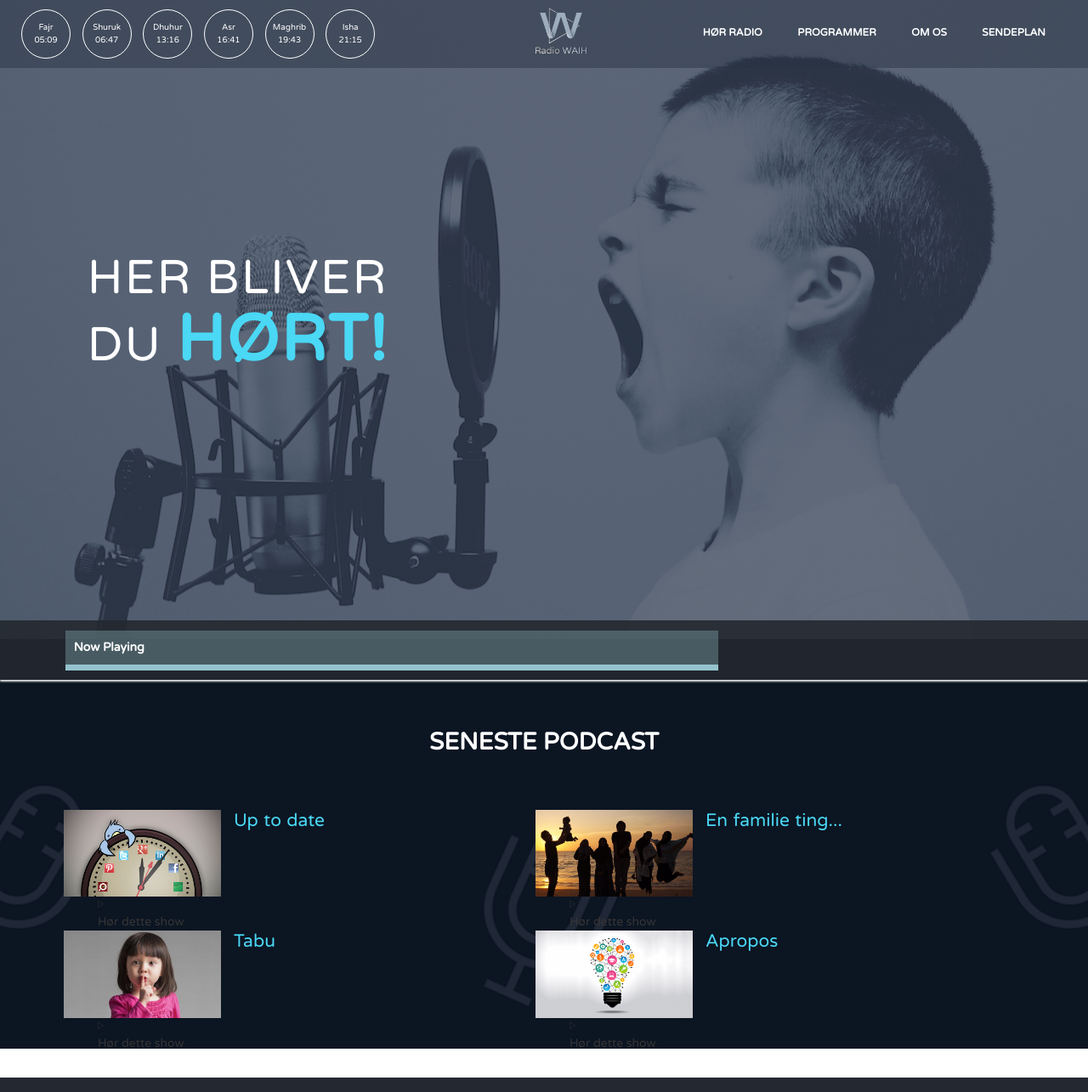
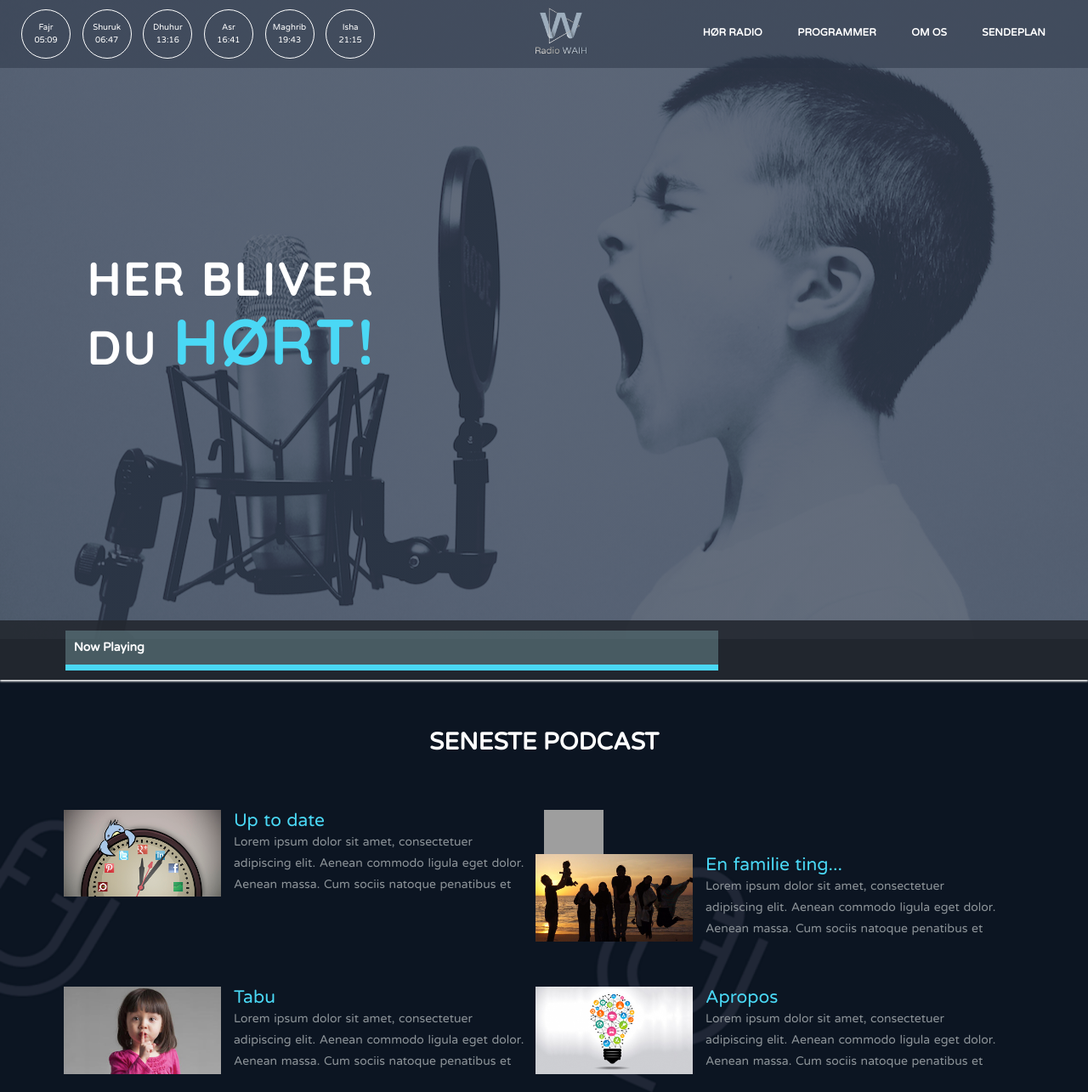
Before and after one commit to MuneebAshraf/Waih-v1, a PHP site: page / in a window 1280 px wide. Shown: the top 1285 px of the page at 85% size. Run offline with PHP 8.4, Linux system fonts and the light colour scheme; some libraries are stand-ins or nearby versions; some web fonts are replaced; grey boxes are pictures that could not be loaded.

Commit message:
Almost done

```diff
--- a/css/styles.css
+++ b/css/styles.css
@@ -203,7 +203,7 @@ body.overflow-hidden {
 }
 
 header{
-  background-color: #94c3ce;
+  background-color: #4ad8f5;
   position: absolute;
   top: 0;
   left: 0;
@@ -284,7 +284,7 @@ header h1{
 }
 
 .cd-secondary-nav li a:hover, .cd-secondary-nav li a:active {
-    border-bottom: 2px solid #94c3ce;
+    border-bottom: 2px solid #4ad8f5;
 }
 .cd-secondary-nav li {
   display: inline-block;
@@ -613,6 +613,8 @@ Hero
 }
 
 .stor-text{
+    font-family: 'Quicksand', sans-serif;
+    font-weight: 700;
     color: #fff;
     font-size: 400%;
     padding: 18vh 0 15vh 8vw;
@@ -632,7 +634,7 @@ Hero
 .podcastF{
     background-image: url(../img/Podcast-Bckg.png);
     background-repeat: no-repeat;
-    background-size: contain;
+    background-size: cover;
     padding: 12vh 0 3.8vh 0;
 }
 
@@ -642,11 +644,18 @@ Hero
     margin: 0;
     padding: 10px 0 8vh 0;
 }
-
-.podcastF p{
+.PodcastHeader{
+    padding-left: 0;
     color: #4ad8f5;
     margin: 0;
     font-size: 150%;
+}
+.senestePodcasts{
+    margin-bottom: 3em;
+}
+.mike {
+    width:70px;
+
 }
 
 
@@ -718,7 +727,7 @@ Bottom-bar
 		width:60%;
 		float: left;
 		color:#fff;
-		border-bottom:7px solid #94c3ce;
+		border-bottom:7px solid #4ad8f5;
 	}
 
 	.container-p strong{
@@ -741,7 +750,7 @@ Bottom-bar
 
 	.radioco-playButton{
 
-	  color: #7ba5bc;
+	  color: #4ad8f5;
 	  position: relative;
 	  text-align: center;
 	  position: relative;
@@ -757,7 +766,7 @@ Bottom-bar
 	  font-family: "controls";
 	  position: absolute;
 	  text-size:150%;
-      color: #7ba5bc;
+      color: #4ad8f5;
 	  position: relative;
 	  text-align: center;
 	  position: relative;
@@ -771,7 +780,7 @@ Bottom-bar
 	  font-family: "controls";
 	  position: absolute;
 	  text-size:150%;
-      color: #94c3ce;
+      color: #4ad8f5;
 	  position: relative;
 	  text-align: center;
 	  position: relative;
@@ -877,7 +886,7 @@ Subscribe
 
 .subscribe input[type=submit]:hover {
     background: rgb(148, 195, 206);
-    border: solid 1px #94c3ce;
+    border: solid 1px #4ad8f5;
     color: #fff;
 }
 
@@ -897,6 +906,31 @@ Subscribe
 .error{
     background-color: rgba(214, 0, 0, 0.6);
 }
+
+.effects .img img { display: block; margin: 0; padding: 0; height: auto; }
+.overlay { display: block; position: absolute; z-index: 20; background: rgba(148, 195, 206, 0.8); overflow: hidden; transition: all 0.5s; -webkit-transition: all 0.5s; -moz-transition: all 0.5s; -o-transition: all 0.5s;width: -webkit-calc(100% + 10px) !important; width: calc(100% + 10px) }
+.overlay-effect .overlay { bottom: 0; left: -25px; right: 0; width: 100%; height: 100%; opacity: 0; }
+.overlay-effect .overlay a.expand { left: 0; right: 0; bottom: 47%;  }
+.overlay-effect .img:hover .overlay { height: 100%; opacity: 1; }
+.img img { width: -webkit-calc(100% + 40px) !important; width: calc(100% + 40px) !important; -webkit-transition: opacity 0.35s, -webkit-transform 0.35s; transition: opacity 0.35s, transform 0.35s; -moz-transition: opacity 0.35s, -moz-transform 0.35s; -o-transition: opacity 0.35s, -o-transform 0.35s; }
+.designs { position: absolute; left: 0; right: 0; margin-left: auto; margin-right: auto; top: 50px; }
+
+/* ==========================================================================
+Om
+========================================================================== */
+.omOs{
+    background-image: linear-gradient(rgba(80, 80, 80, 0.84), rgba(80, 80, 80, 0.84)), url("../img/omBackground.jpg");
+    background-size: cover;
+    padding:80px;
+}
+.omOs h2{
+    color: #4ad8f5;
+}
+.omOs p{
+    color: #fff;
+}
+
+
 /* ==========================================================================
 Footer
 ========================================================================== */
@@ -905,7 +939,7 @@ footer a { color: #a1a9b0; }
 footer {
     background-color: #242830;
     padding: 20px 0 30px;
-    height: 500px;
+    height: 150px;
 }
 footer p { color: #fff; }
 ul.legals { list-style: none; color: #fff; line-height: 25px; }
--- a/index.html
+++ b/index.html
@@ -13,9 +13,7 @@
     <link href="css/styles.css" rel="stylesheet">
     <link href="css/queries.css" rel="stylesheet">
     <link href="css/animate.css" rel="stylesheet">
-    <link href='https://fonts.googleapis.com/css?family=Open+Sans:300' rel='stylesheet' type='text/css'>
-    <link href="https://fonts.googleapis.com/css?family=Anton" rel="stylesheet">
-    <link href="https://fonts.googleapis.com/css?family=Slabo+27px" rel="stylesheet">
+    <link href="https://fonts.googleapis.com/css?family=Open+Sans:300|Quicksand:400,700" rel="stylesheet">
 
       </head>
       <body id="top">
@@ -78,85 +76,93 @@
         <div class="container">
     <div class="row">
     <div class="col-md-12 col-sm-12 col-xs-12">
-            <h2 class="text-center">Seneste podcast</h2>
-            <!--
-                 <div class="col-md-6 col-sm-6 wp3">
-                      <div class="">
+            <h2 class="text-center">Seneste podcast</h2><img src="img/microphone%20(1).png" class="mike">
+
+        <!--
+                 <div class="col-md-6 col-sm-6 wp3 senestePodcasts">
+                     <div class="overlay-effect effects">
                         <div class="img col-md-4">
+                        <a href="#" onclick="MM_openBrWindow('samfund-lyd.html','','resizable=yes,width=540,height=300')" class="expand">
                           <img src="img/samfund.jpg" alt="Portfolio Item">
-                          <div class="overlay">
-                            <a href="#" onclick="MM_openBrWindow('samfund-lyd.html','','resizable=yes,width=540,height=300')" class="expand"><i class="ion-ios-play-outline"></i><br>Hør dette show</a>
+                          </a>
+                            <div class="overlay">
                           </div>
                         </div>
                       </div>
                      <p class="PodcastHeader">Samfundsdebatten</p>
                     </div>
-                 <div class="col-md-6 col-sm-6 wp3">
-                      <div class="">
+                 <div class="col-md-6 col-sm-6 wp3 senestePodcasts">
+                     <div class="overlay-effect effects">
                         <div class="img col-md-4">
+                            <a href="#" onclick="MM_openBrWindow('tur-kultur-lyd.html','','resizable=yes,width=540,height=300')" class="expand">
                           <img src="img/kultur.jpg" alt="Portfolio Item">
+                          </a>
                           <div class="overlay">
-                            <a href="#" onclick="MM_openBrWindow('tur-kultur-lyd.html','','resizable=yes,width=540,height=300')" class="expand"><i class="ion-ios-play-outline"></i><br>Hør dette show</a>
                           </div>
                         </div>
                       </div>
                      <p class="PodcastHeader">En tur med kultur</p>
                     </div>
-                 <div class="col-md-6 col-sm-6 wp3">
-                      <div class="">
+                 <div class="col-md-6 col-sm-6 wp3 senestePodcasts">
+                     <div class="overlay-effect effects">
                         <div class="img col-md-4">
+                          <a href="#" onclick="MM_openBrWindow('isbjerget-lyd.html','','resizable=no,width=540,height=300')" class="expand">
                           <img src="img/toppen.JPG" alt="Portfolio Item">
                           <div class="overlay">
-                            <a href="#" onclick="MM_openBrWindow('isbjerget-lyd.html','','resizable=no,width=540,height=300')" class="expand"><i class="ion-ios-play-outline"></i><br>Hør dette show</a>
+                          </a>
                           </div>
                         </div>
                       </div>
                     <p class="PodcastHeader">Toppen af Isbjerget</p>
                   </div>
 -->
-                 <div class="col-md-6 col-sm-6 wp3">
-                      <div class="">
+                 <div class="col-md-6 col-sm-6 wp3 senestePodcasts">
+                      <div class="overlay-effect effects">
                         <div class="img col-md-4">
+                            <a href="#" onclick="MM_openBrWindow('tur-kultur-lyd.html','','resizable=yes,width=540,height=300')" class="expand">
                           <img src="img/myter.jpg" alt="Portfolio Item">
-                          <div class="overlay">
-                            <a href="#" onclick="MM_openBrWindow('religiøse-lyd.html','','resizable=yes,width=540,height=300')" class="expand"><i class="ion-ios-play-outline"></i><br>Hør dette show</a>
-                          </div>
+                            </a>
+                            <div class="overlay"></div>
                         </div>
                       </div>
-                     <p class="PodcastHeader">Up to date</p>
+                     <p class="PodcastHeader col-md-8">Up to date</p>
+                     <p>Lorem ipsum dolor sit amet, consectetuer adipiscing elit. Aenean commodo ligula eget dolor. Aenean massa. Cum sociis natoque penatibus et</p>
                     </div>
-                <div class="col-md-6 col-sm-6 wp3">
-                      <div class="">
+                <div class="col-md-6 col-sm-6 wp3 senestePodcasts">
+                    <div class="overlay-effect effects">
                         <div class="img col-md-4">
+                            <a href="#" onclick="MM_openBrWindow('familie-lyd.html','','resizable=yes,width=540,height=300')" class="expand">
                           <img src="img/familie.jpg" alt="Portfolio Item">
-                          <div class="overlay">
-                            <a href="#" onclick="MM_openBrWindow('familie-lyd.html','','resizable=yes,width=540,height=300')" class="expand"><i class="ion-ios-play-outline"></i><br>Hør dette show</a>
-                          </div>
+                            </a>
+                            <div class="overlay"></div>
                         </div>
                       </div>
-                     <p class="PodcastHeader">En familie ting...</p>
+                     <p class="PodcastHeader col-md-8">En familie ting...</p>
+                    <p>Lorem ipsum dolor sit amet, consectetuer adipiscing elit. Aenean commodo ligula eget dolor. Aenean massa. Cum sociis natoque penatibus et</p>
                     </div>
-                <div class="col-md-6 col-sm-6 wp3">
-                      <div class="">
+                <div class="col-md-6 col-sm-6 wp3 senestePodcasts">
+                    <div class="overlay-effect effects">
                         <div class="img col-md-4">
+                            <a href="#" onclick="MM_openBrWindow('tabu-lyd.html','','resizable=yes,width=540,height=300')" class="expand">
                           <img src="img/tabu.jpg" alt="Portfolio Item">
-                          <div class="overlay">
-                            <a href="#" onclick="MM_openBrWindow('tabu-lyd.html','','resizable=yes,width=540,height=300')" class="expand"><i class="ion-ios-play-outline"></i><br>Hør dette show</a>
-                          </div>
+                            </a>
+                            <div class="overlay"></div>
                         </div>
                       </div>
-                    <p class="PodcastHeader">Tabu</p>
+                    <p class="PodcastHeader col-md-8">Tabu</p>
+                    <p>Lorem ipsum dolor sit amet, consectetuer adipiscing elit. Aenean commodo ligula eget dolor. Aenean massa. Cum sociis natoque penatibus et</p>
                   </div>
-                <div class="col-md-6 col-sm-6 wp3">
-                      <div class="">
+                <div class="col-md-6 col-sm-6 wp3 senestePodcasts">
+                    <div class="overlay-effect effects">
                         <div class="img col-md-4">
+                            <a href="#" onclick="MM_openBrWindow('apropos-lyd.html','','resizable=yes,width=540,height=300')" class="expand">
                           <img src="img/test.jpeg" alt="Portfolio Item" onClick="document.getElementById('audio_play').pause(); return false;">
-                          <div class="overlay">
-                            <a href="#" onclick="MM_openBrWindow('apropos-lyd.html','','resizable=yes,width=540,height=300')" class="expand"><i class="ion-ios-play-outline"></i><br>Hør dette show</a>
-                          </div>
+                            </a>
+                            <div class="overlay"></div>
                         </div>
                       </div>
-                     <p class="PodcastHeader">Apropos</p>
+                     <p class="PodcastHeader col-md-8">Apropos</p>
+                    <p>Lorem ipsum dolor sit amet, consectetuer adipiscing elit. Aenean commodo ligula eget dolor. Aenean massa. Cum sociis natoque penatibus et</p>
                 </div>
             </div>
           </div>
@@ -191,22 +197,21 @@
                 </div>
 
         </section>
+        <section class="omOs">
+            <div class="row">
+                <div class="col-md-6 col-md-offset-3 col-sm-6 col-xs-12 yVideo" >
+                    <iframe width="100%" height="350" src="https://www.youtube.com/embed/M0XKYPA3FdU" frameborder="0" allowfullscreen></iframe>
+                </div>
+                <div class="col-md-6 col-md-offset-3 col-sm-6 col-xs-12">
+                <h2 class="text-center">Om os</h2>
+                <p class="text-center">Radio Waih er blevet etableret af en gruppe unge muslimer, som <br> brænder for at formidle budskaber. Budskaber der er relevante for <br>  danske muslimer, og alle der ønsker et indblik i den islamiske tankegang.</p>
+                </div>
+            </div>
+
+        </section>
 
         <footer class="col-md-12">
-          <div class="container">
-            <div class="row">
-              <div class="col-md-4 col-sm-6 col-xs-12 om" >
-                <h2>Om os</h2>
-                <p>Radio Waih er blevet etableret af en gruppe unge muslimer, som brænder for at formidle budskaber. Budskaber der er relevante for danske muslimer, og alle der ønsker et indblik i den islamiske tankegang.</p>
-              </div>
-                <div class="col-md-4 col-sm-6 col-xs-12 yVideo" >
-                    <iframe width="100%" height="169" src="https://www.youtube.com/embed/M0XKYPA3FdU" frameborder="0" allowfullscreen></iframe>
-                </div>
-              <div class="col-md-4 col-sm-6 col-xs-12 face">
-                <div class="fb-page" data-href="https://www.facebook.com/radiowaih/?fref=ts" data-tabs="timeline" data-height="300" data-small-header="true" data-adapt-container-width="true" data-hide-cover="false" data-show-facepile="true"><blockquote cite="https://www.facebook.com/radiowaih/?fref=ts" class="fb-xfbml-parse-ignore"><a href="https://www.facebook.com/radiowaih/?fref=ts">WAIH</a></blockquote></div>
-              </div>
-            </div>
-              <div class="credit">
+
                 <p>Copyright &copy; 2016 Radio Waih</p>
               </div>
           </div>
--- a/js/scripts.js
+++ b/js/scripts.js
@@ -1,4 +1,10 @@
 jQuery(document).ready(function($){
+
+
+/***************** on click og hover **************/
+
+
+
 
 /***************** Waypoints ******************/
 
```
